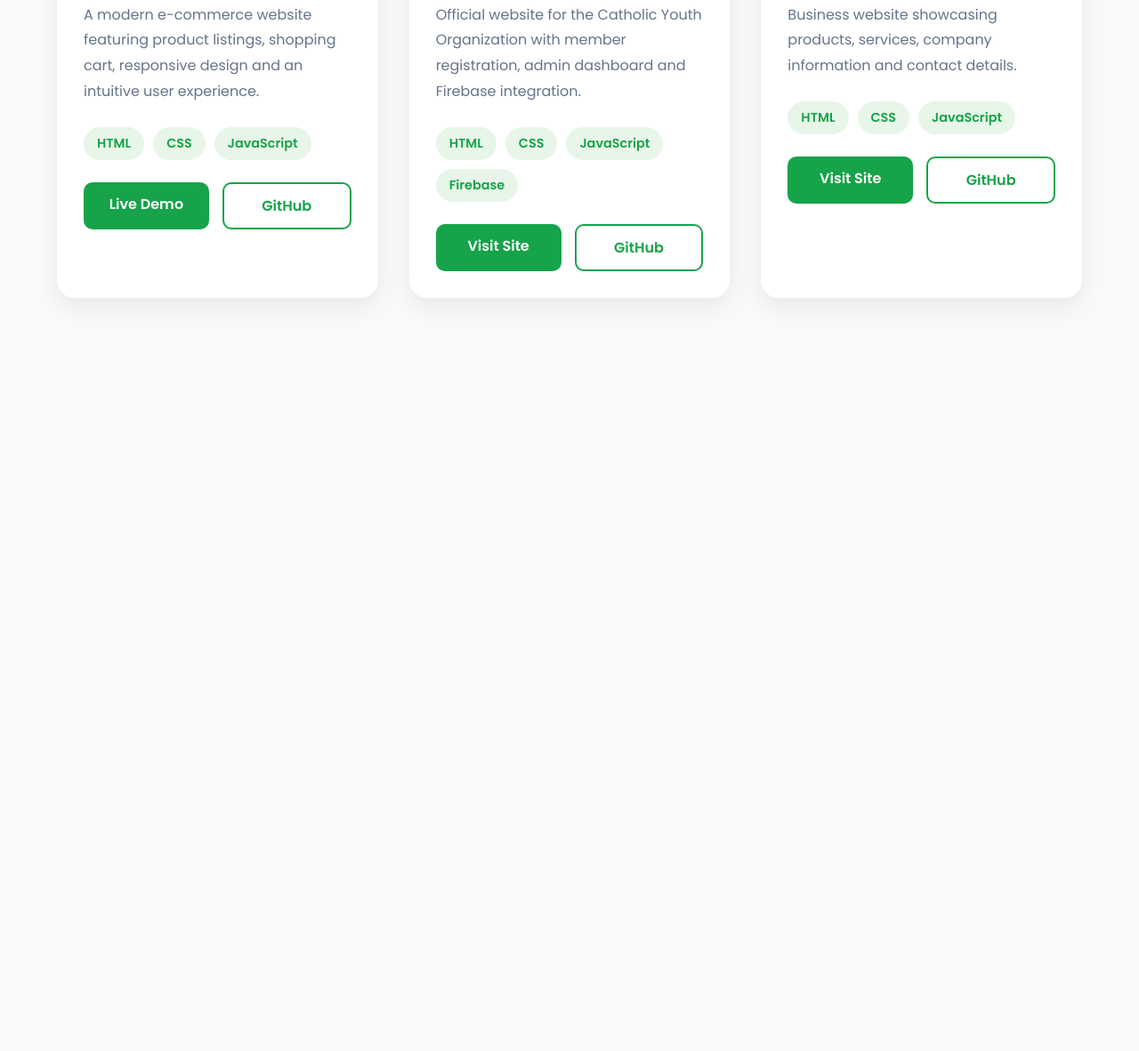
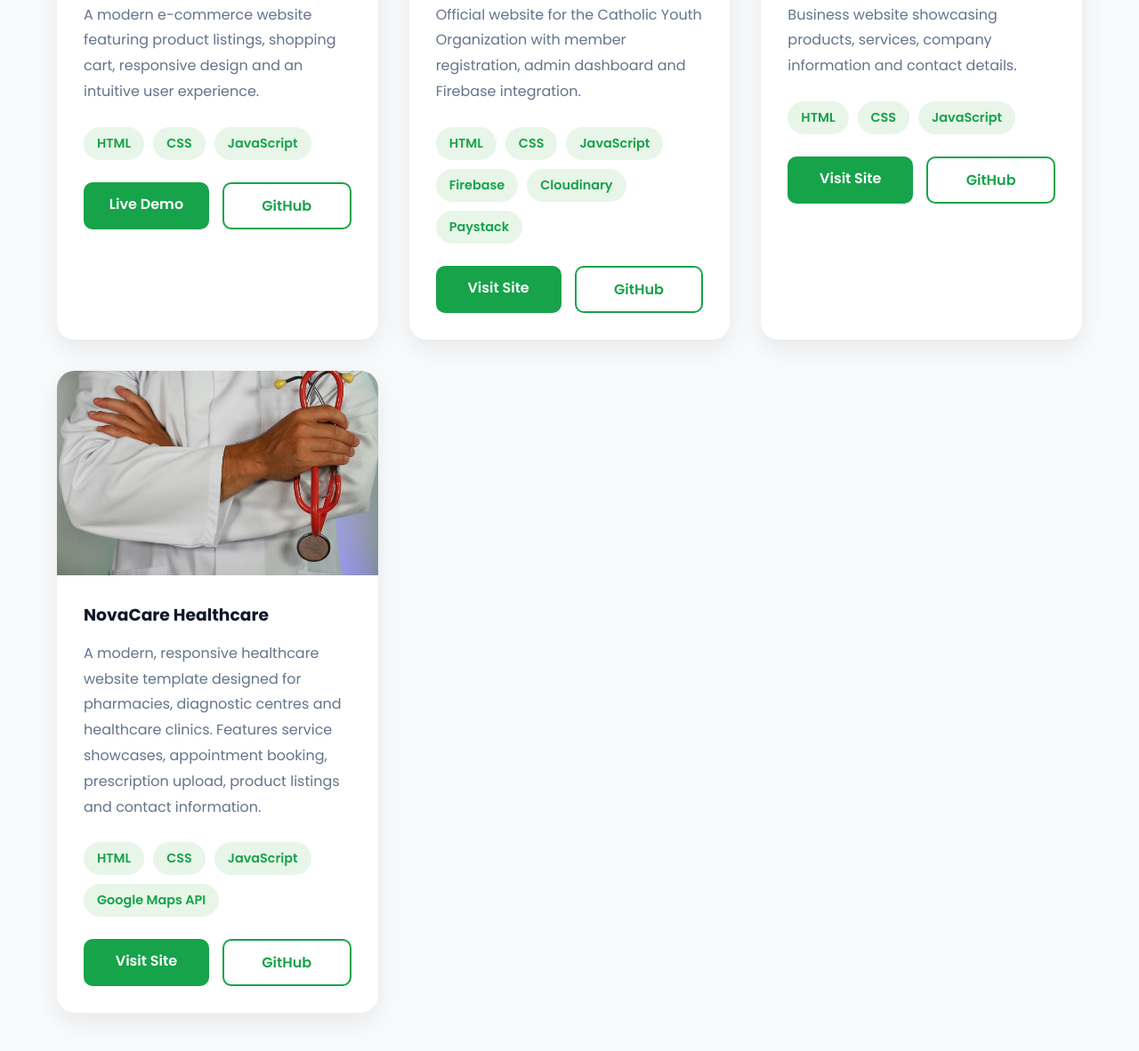
Before and after one commit to Tomgarh/thomas-portfolio, a plain HTML site: page myprojects.html in a window 1280 px wide. Shown: the part 751-1933 px from the top of the page at 89% size. Before the commit the page ends 1186 px from the top, so only its background shows below. Drawn offline with Linux system fonts and the light colour scheme.

Commit message:
added my latest project

```diff
--- a/myprojects.html
+++ b/myprojects.html
@@ -126,6 +126,9 @@
                         <span>CSS</span>
                         <span>JavaScript</span>
                         <span>Firebase</span>
+                        <span>Cloudinary</span>
+                        <span>Paystack</span>
+
 
                     </div>
 
@@ -186,6 +189,46 @@
 
             </div>
 
+            <div class="project-card">
+
+                <img src="img/healthcare.jpg" alt="Healthcare Website">
+
+                <div class="project-info">
+
+                    <h3>NovaCare Healthcare</h3>
+
+                    <p>
+                        A modern, responsive healthcare website template designed for
+                        pharmacies, diagnostic centres and healthcare clinics. Features
+                        service showcases, appointment booking, prescription upload,
+                        product listings and contact information.
+                    </p>
+
+                    <div class="tech">
+
+                        <span>HTML</span>
+                        <span>CSS</span>
+                        <span>JavaScript</span>
+                        <span>Google Maps API</span>
+
+                    </div>
+
+                    <div class="buttons">
+
+                        <a href="https://tomgarh.github.io/healthcare-template" class="live" target="_blank">
+                            Visit Site
+                        </a>
+
+                        <a href="https://github.com/Tomgarh/healthcare-template" class="github" target="_blank">
+                            GitHub
+                        </a>
+
+                    </div>
+
+                </div>
+
+            </div>
+
 
 
                 </div>
```
Also changed, not shown: img/healthcare.jpg (added).
